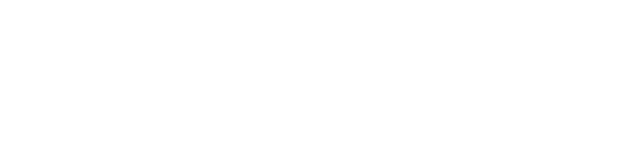
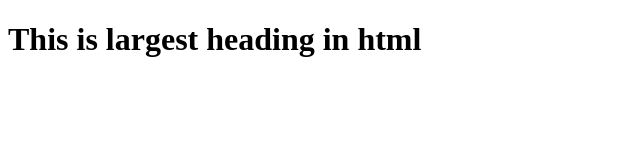
Before and after one commit to ravindrakumar05/JavaCodingPractice, a plain HTML site: page index.html in a window 1280 px wide. Shown: the whole page, without its empty margins (0-640 px from the left). Drawn offline with Linux system fonts and the light colour scheme.

Commit message:
heading added

```diff
--- a/index.html
+++ b/index.html
@@ -6,6 +6,7 @@
     <title>Document</title>
 </head>
 <body>
+    <h1>This is largest heading in html</h1>
 
 </body>
 </html>
```
